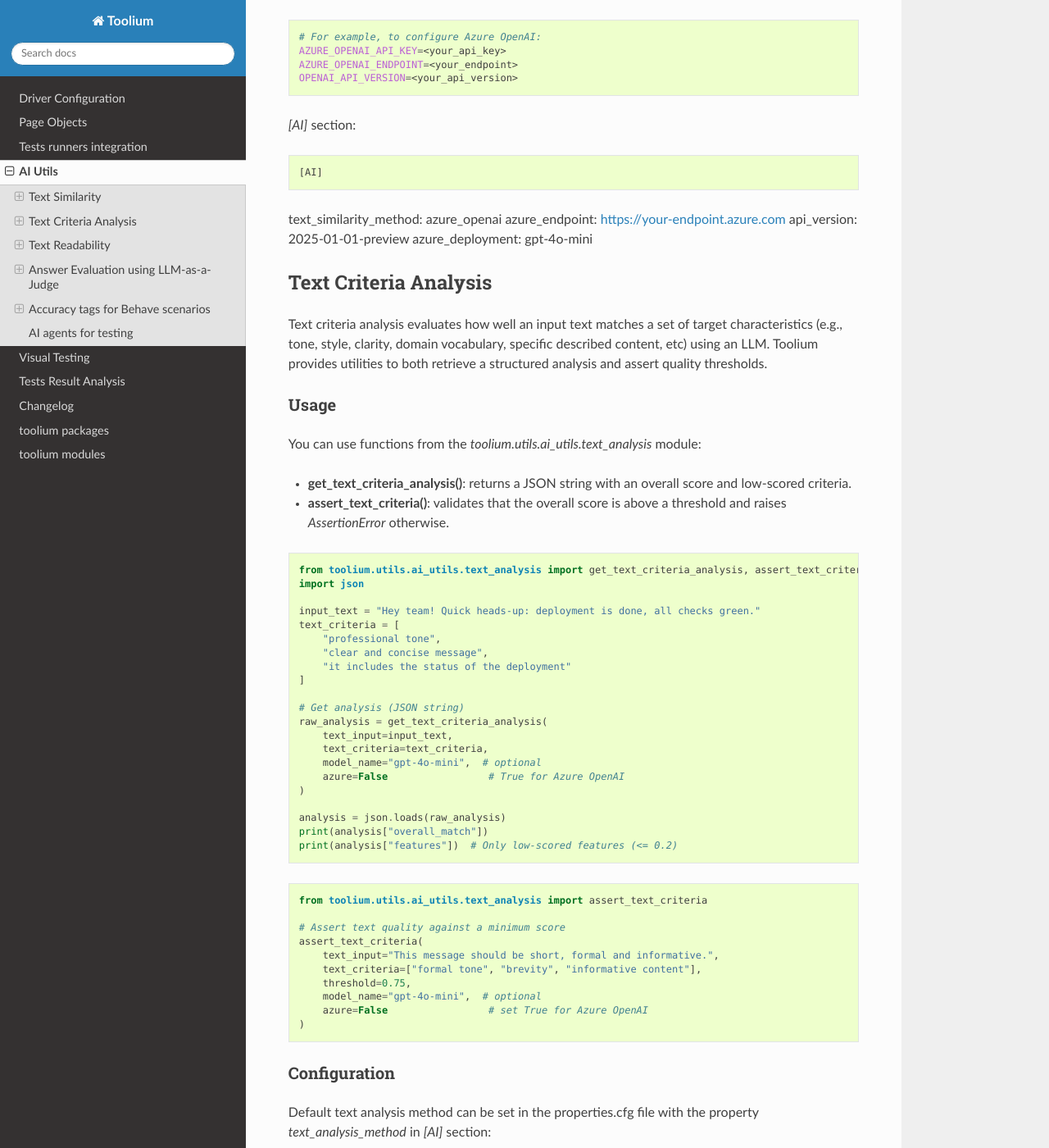
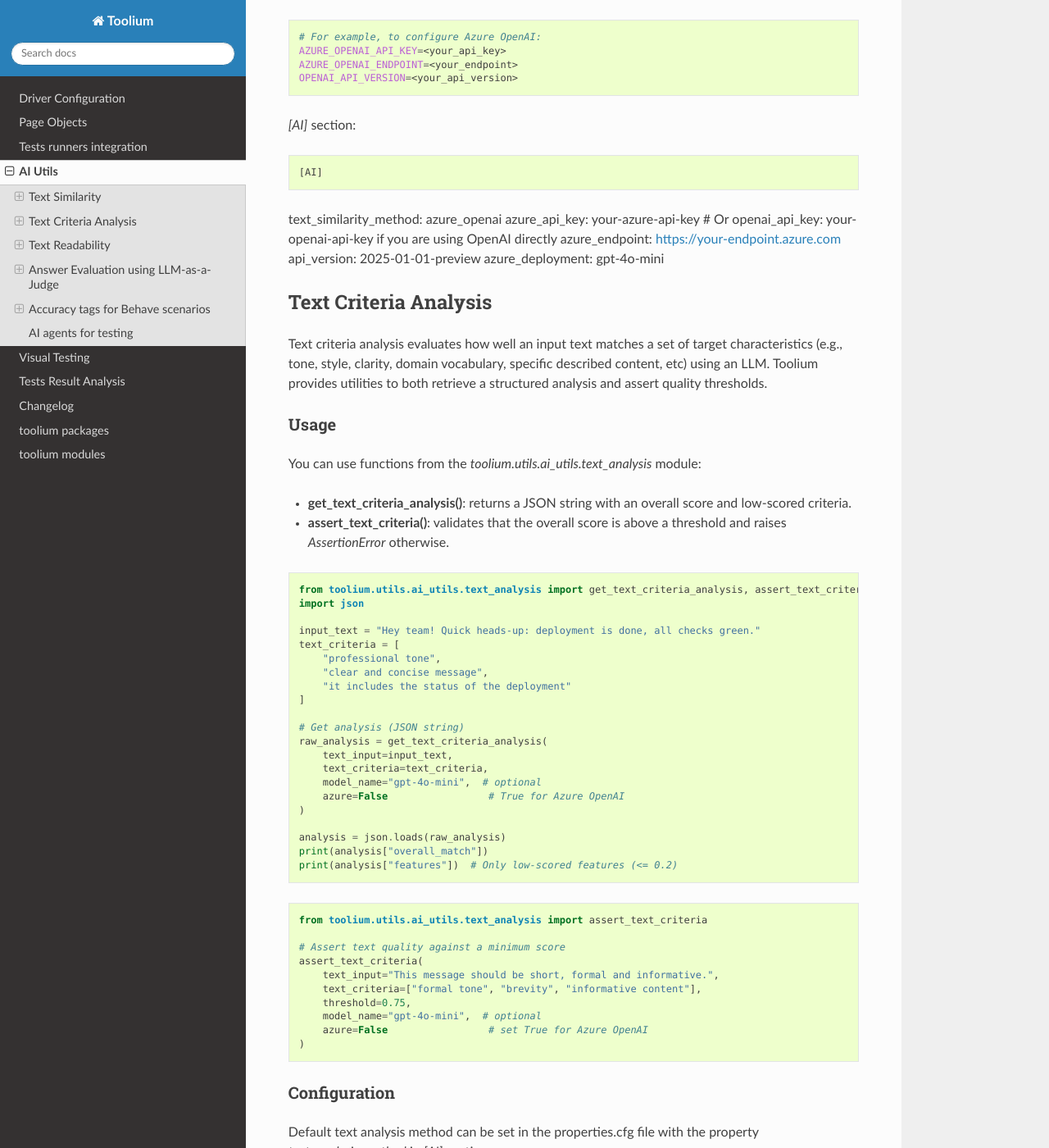
Before and after one commit to Telefonica/toolium, a Sphinx documentation site: the page built from docs/ai_utils.rst, in a window 1280 px wide and 1400 px high, scrolled down 1823 px. Shown: the whole window at 82% size. Built offline with Sphinx 7.4.7 and the Read the Docs theme 3.1.0, drawn with Linux system fonts in a browser that asks for light colours; some of the changed text lies outside the part shown.

Commit message:
include api_key to ai_utils doc

```diff
--- a/docs/ai_utils.rst
+++ b/docs/ai_utils.rst
@@ -95,6 +95,7 @@
 
 [AI]
 text_similarity_method: azure_openai
+azure_api_key: your-azure-api-key  # Or openai_api_key: your-openai-api-key if you are using OpenAI directly
 azure_endpoint: https://your-endpoint.azure.com
 api_version: 2025-01-01-preview
 azure_deployment: gpt-4o-mini
@@ -161,7 +162,7 @@
 
     [AI]
     text_analysis_method: openai  # Options: 'openai', 'azure_openai' (default: azure_openai)
-
+    azure_api_key: your-azure-api-key  # Or openai_api_key: your-openai-api-key if you are using OpenAI directly
 
 Response Format
 ~~~~~~~~~~~~~~~
@@ -384,6 +385,7 @@
     [AI]
     provider: azure  # AI provider to use, openai by default
     openai_model: gpt-4o  # OpenAI model to use, gpt-4o-mini by default
+    azure_api_key: your-azure-api-key  # Or openai_api_key: your-openai-api-key if you are using OpenAI directly
 
 Installation
 ~~~~~~~~~~~~
```
